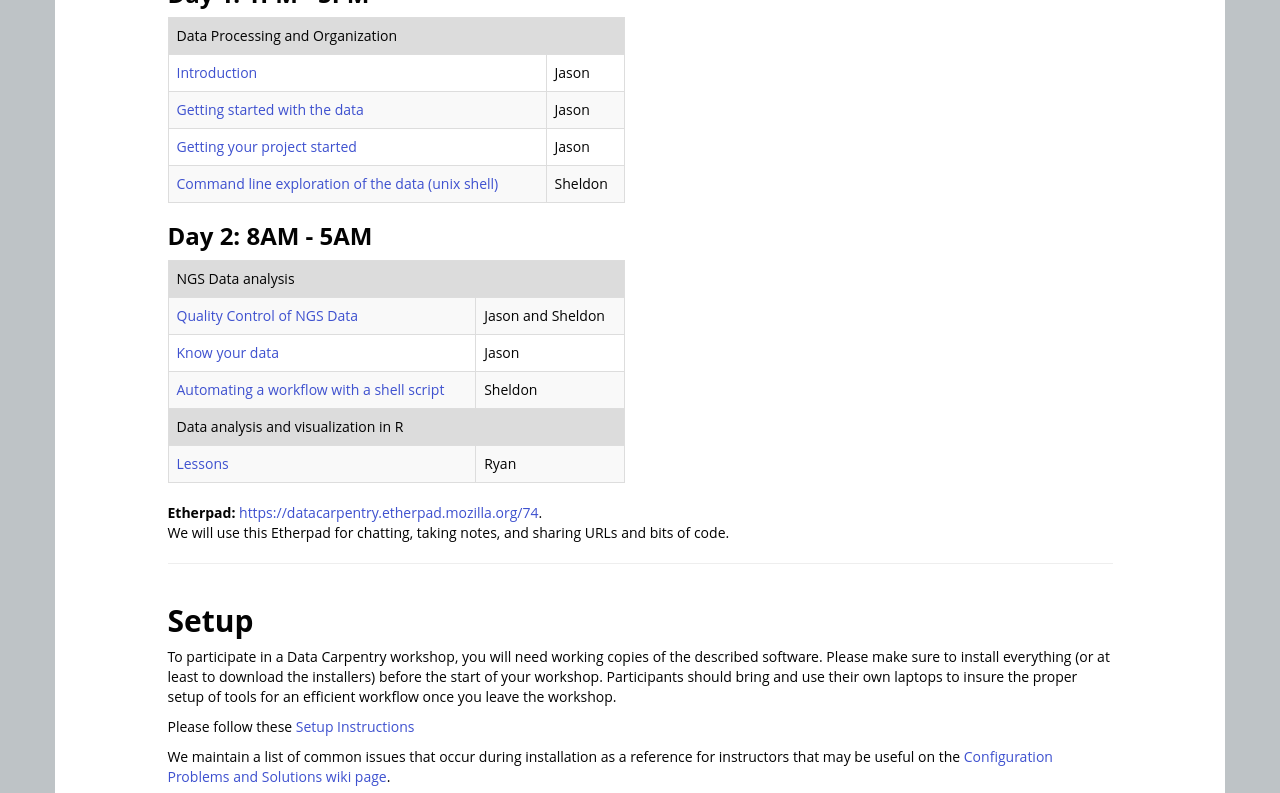
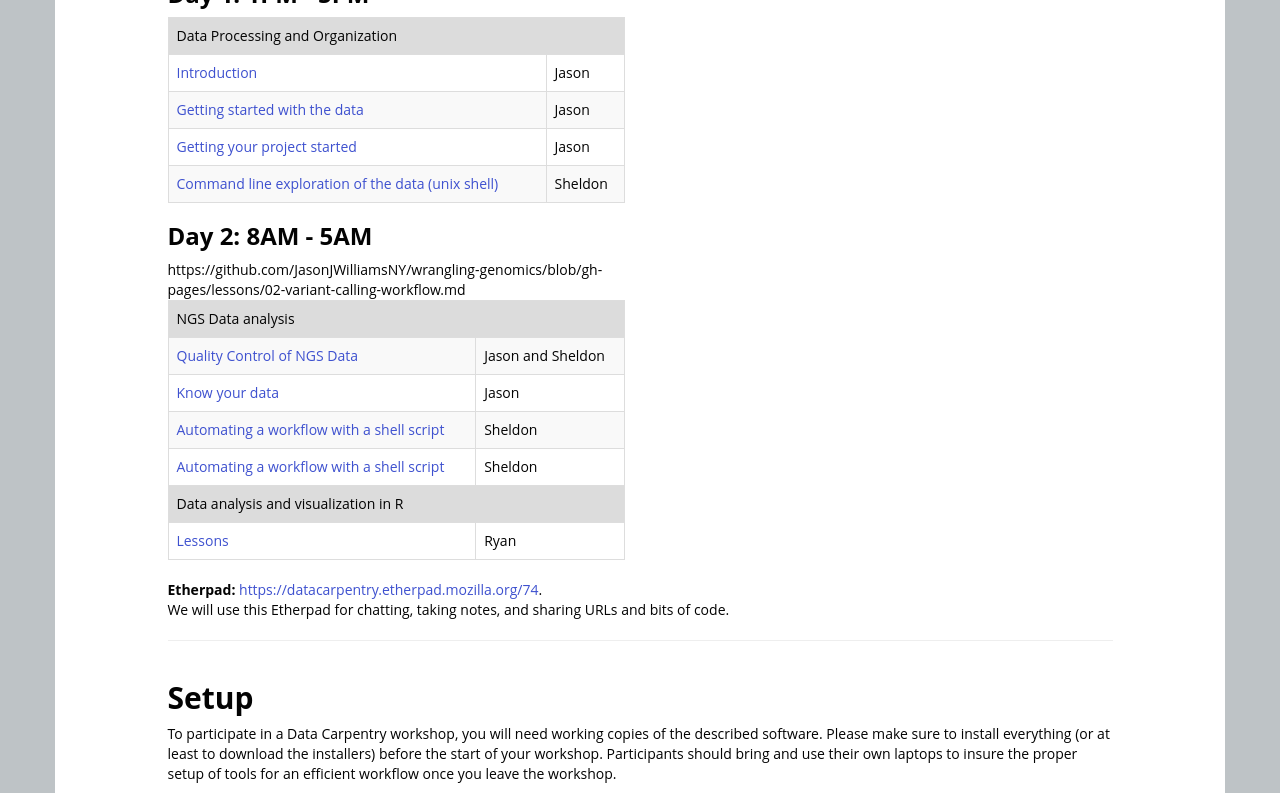
Before and after one commit to devbioinfoguy/2015-07-30-ASPB, a Jekyll site: the page built from index.html, in a window 1280 px wide and 900 px high, scrolled down 988 px, cut to the strip 0-793 px from the top of the window. Built offline with Jekyll 4.4.1, drawn with Linux system fonts in a browser that asks for light colours; nearby versions of some CDN libraries; library files that are not in the unit come from our copies.

Commit message:
Update index.html

```diff
--- a/index.html
+++ b/index.html
@@ -225,6 +225,17 @@
         </td>
       </tr>
       <tr>
+        <td>
+          <a href="https://github.com/JasonJWilliamsNY/wrangling-genomics/blob/gh-pages/lessons/02-variant-calling-workflow.md">
+          Automating a workflow with a shell script
+          </a>
+        </td>
+        <td>
+          Sheldon
+        </td>
+      </tr>
+      https://github.com/JasonJWilliamsNY/wrangling-genomics/blob/gh-pages/lessons/02-variant-calling-workflow.md
+      <tr>
         <td colspan=2 style="background:gainsboro">
           {{page.day2_pm}}
         </td>
```
